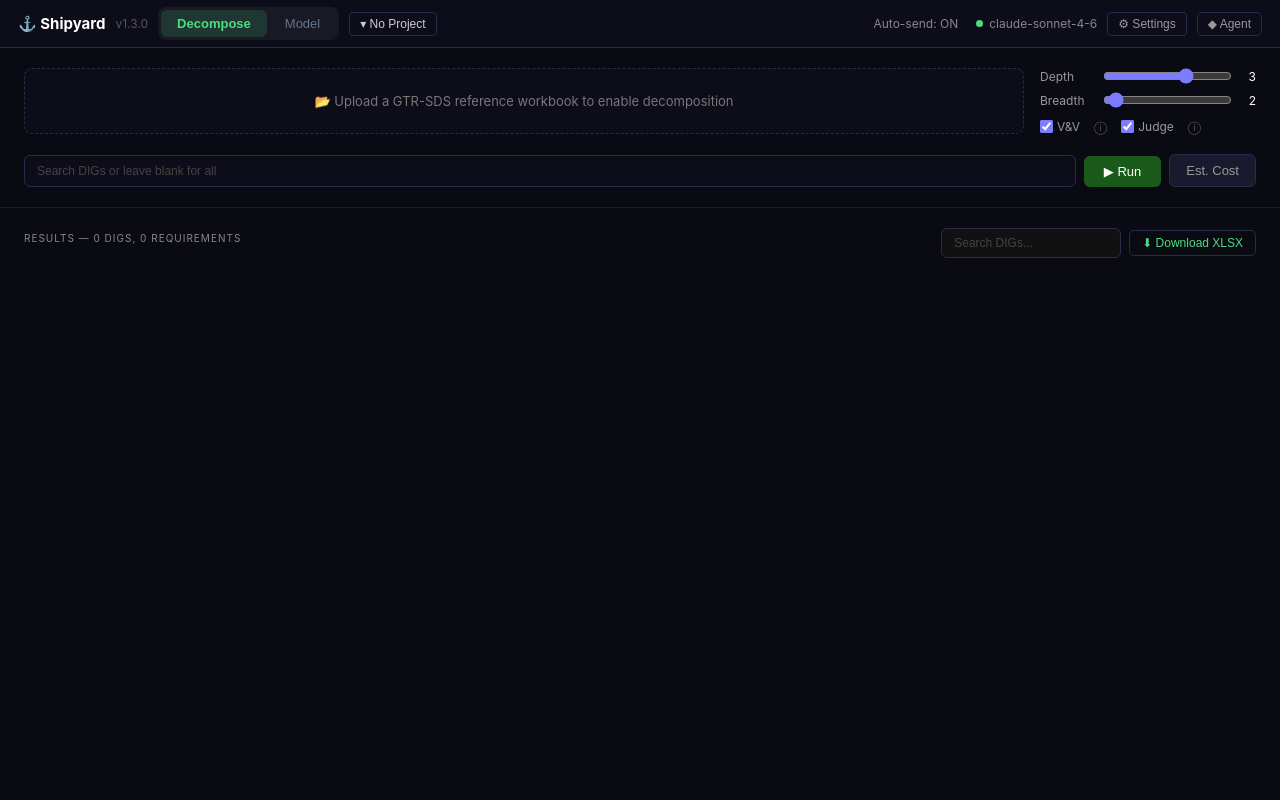
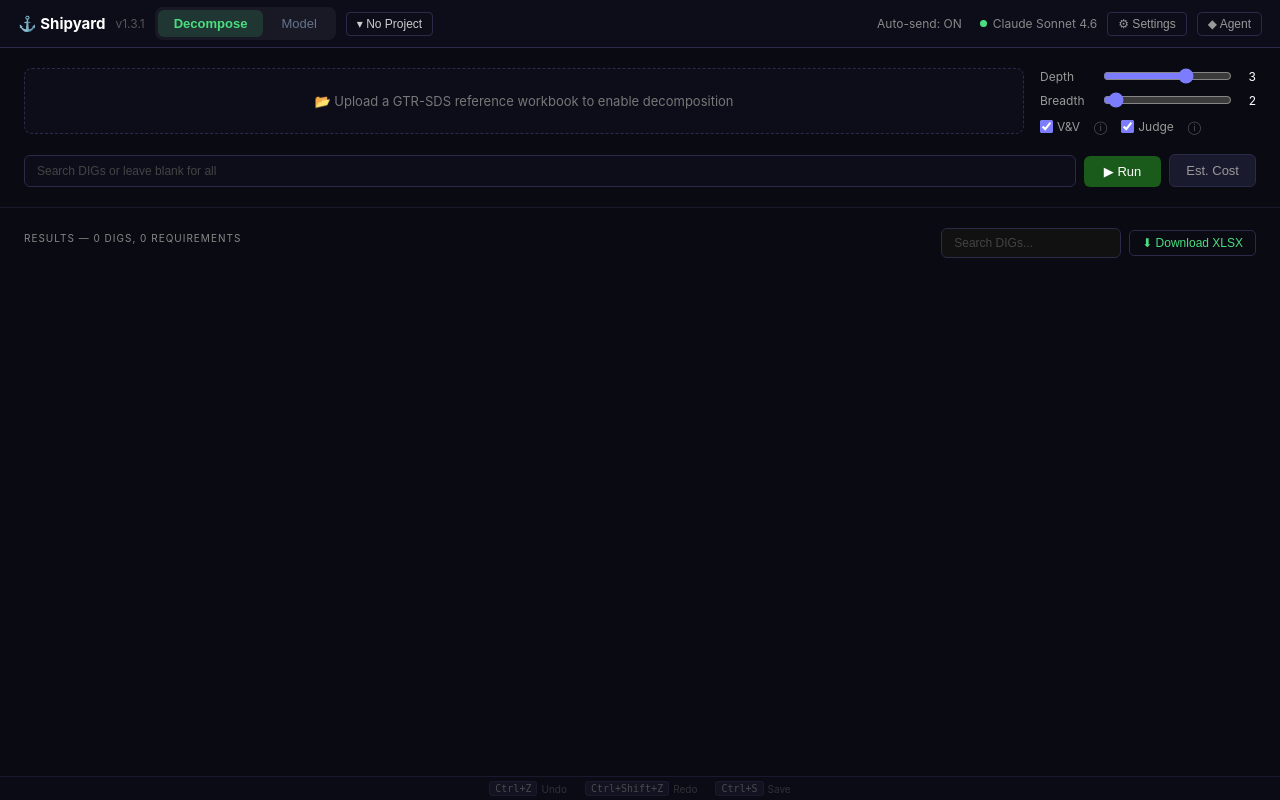
Before and after one commit to jude-sph/Shipyard, a FastAPI app: page / in a window 1280 px wide. Run offline with FastAPI, Linux system fonts and the light colour scheme; data that the repository does not hold is empty.

Commit message:
v1.3.1: bug fixes, CRUD endpoints, and UX improvements
Bug fixes:
- Fix undo/redo calling wrong endpoints (/model/ -> /project/)
- Add missing /project/save endpoint for Ctrl+S
- Persist LOCAL_LLM_URL to .env and reload on settings change
- Fix API key status field names (anthropic_key_set -> has_anthropic_key)
- Fix auto-send toggle accepting wrong field name
- Log template rendering errors instead of silently swallowing
- Log corrupted project file errors instead of silently skipping

New features:
- Add CRUD endpoints for model elements (PUT/DELETE/POST /model/element)
  instead of routing edits through the LLM chat agent
- Disable Run button during active decompose job
- Add keyboard shortcut bar (Ctrl+Z, Ctrl+Shift+Z, Ctrl+S)
- Add welcome toast on first launch with no project
- Add duration parameter to showToast()

Co-Authored-By: Claude Opus 4.6 (1M context) <noreply@anthropic.com>

```diff
--- a/pyproject.toml
+++ b/pyproject.toml
@@ -4,7 +4,7 @@ build-backend = "setuptools.build_meta"
 
 [project]
 name = "shipyard"
-version = "1.3.0"
+version = "1.3.1"
 description = "Unified shipbuilding requirements decomposition and MBSE modeling platform"
 requires-python = ">=3.11"
 dependencies = [
--- a/src/web/app.py
+++ b/src/web/app.py
@@ -105,6 +105,7 @@ def _reload_config():
     config.OPENROUTER_API_KEY = os.getenv("OPENROUTER_API_KEY", "")
     config.DECOMPOSE_MODEL = os.getenv("DECOMPOSE_MODEL", "claude-sonnet-4-6")
     config.MBSE_MODEL = os.getenv("MBSE_MODEL", "claude-sonnet-4-6")
+    config.LOCAL_LLM_URL = os.getenv("LOCAL_LLM_URL", "http://localhost:11434")
 
 
 def _slugify(name: str) -> str:
@@ -141,8 +142,8 @@ async def index(request: Request):
                 "decompose_model": config.DECOMPOSE_MODEL,
                 "mbse_model": config.MBSE_MODEL,
                 "default_mode": config.DEFAULT_MODE,
-                "anthropic_key_set": bool(config.ANTHROPIC_API_KEY),
-                "openrouter_key_set": bool(config.OPENROUTER_API_KEY),
+                "has_anthropic_key": bool(config.ANTHROPIC_API_KEY),
+                "has_openrouter_key": bool(config.OPENROUTER_API_KEY),
                 "local_url": config.LOCAL_LLM_URL,
                 "auto_send": True,
             }
@@ -153,8 +154,8 @@ async def index(request: Request):
                 "settings": json.dumps(settings_data),
                 "project": json.dumps(project_data),
             })
-        except Exception:
-            pass  # Fall through to JSON fallback
+        except Exception as exc:
+            logger.warning(f"Template rendering failed: {exc}")  # Fall through to JSON fallback
     return {
         "app": "Shipyard",
         "status": "running",
@@ -207,6 +208,14 @@ async def select_project(project_id: str):
     current_project = project
     current_project_name = project.project.name
     return json.loads(project.model_dump_json())
+
+
+@app.post("/project/save")
+async def save_current_project():
+    """Explicit save of the current project."""
+    project = _require_project()
+    save_project(project)
+    return {"status": "ok"}
 
 
 @app.post("/project/rename")
@@ -366,6 +375,7 @@ async def update_settings(request: Request):
         f"DEFAULT_MODE={body.get('default_mode', config.DEFAULT_MODE)}",
         f"DECOMPOSE_MODEL={decompose_model}",
         f"MBSE_MODEL={mbse_model}",
+        f"LOCAL_LLM_URL={body.get('local_url', config.LOCAL_LLM_URL)}",
         "",
     ]
     ak = body.get("anthropic_key", "").strip() or config.ANTHROPIC_API_KEY
@@ -406,7 +416,7 @@ async def toggle_auto_send(request: Request):
     global current_project
     project = _require_project()
     body = await request.json()
-    enabled = body.get("enabled", True)
+    enabled = body.get("auto_send", body.get("enabled", True))
 
     push_undo(project)
     project.auto_send = enabled
@@ -1383,6 +1393,94 @@ async def model_settings(request: Request):
     return {"status": "ok", "model_settings": json.loads(project.model_settings.model_dump_json())}
 
 
+@app.put("/model/element")
+async def update_element(request: Request):
+    """Rename or update a model element."""
+    global current_project
+    project = _require_project()
+    body = await request.json()
+    layer_key = body.get("layer")
+    coll_key = body.get("collection")
+    elem_id = body.get("id")
+    updates = body.get("updates", {})
+
+    if not layer_key or not coll_key or not elem_id:
+        raise HTTPException(400, "layer, collection, and id are required")
+
+    layer = project.layers.get(layer_key)
+    if not layer or coll_key not in layer:
+        raise HTTPException(404, f"Layer '{layer_key}/{coll_key}' not found")
+
+    push_undo(project)
+    coll = layer[coll_key]
+    found = False
+    for elem in coll:
+        if isinstance(elem, dict) and elem.get("id") == elem_id:
+            elem.update(updates)
+            found = True
+            break
+    if not found:
+        raise HTTPException(404, f"Element '{elem_id}' not found")
+
+    save_project(project)
+    current_project = project
+    return {"status": "ok"}
+
+
+@app.delete("/model/element")
+async def delete_element_endpoint(request: Request):
+    """Delete a model element."""
+    global current_project
+    project = _require_project()
+    body = await request.json()
+    layer_key = body.get("layer")
+    coll_key = body.get("collection")
+    elem_id = body.get("id")
+
+    if not layer_key or not coll_key or not elem_id:
+        raise HTTPException(400, "layer, collection, and id are required")
+
+    layer = project.layers.get(layer_key)
+    if not layer or coll_key not in layer:
+        raise HTTPException(404, f"Layer '{layer_key}/{coll_key}' not found")
+
+    push_undo(project)
+    original_len = len(layer[coll_key])
+    layer[coll_key] = [e for e in layer[coll_key] if not (isinstance(e, dict) and e.get("id") == elem_id)]
+    if len(layer[coll_key]) == original_len:
+        raise HTTPException(404, f"Element '{elem_id}' not found")
+
+    save_project(project)
+    current_project = project
+    return {"status": "ok"}
+
+
+@app.post("/model/element")
+async def add_element_endpoint(request: Request):
+    """Add a new element to a model layer."""
+    global current_project
+    project = _require_project()
+    body = await request.json()
+    layer_key = body.get("layer")
+    coll_key = body.get("collection")
+    element = body.get("element")
+
+    if not layer_key or not coll_key or not element:
+        raise HTTPException(400, "layer, collection, and element are required")
+
+    if layer_key not in project.layers:
+        project.layers[layer_key] = {}
+    if coll_key not in project.layers[layer_key]:
+        project.layers[layer_key][coll_key] = []
+
+    push_undo(project)
+    project.layers[layer_key][coll_key].append(element)
+
+    save_project(project)
+    current_project = project
+    return {"status": "ok"}
+
+
 # ---------------------------------------------------------------------------
 # Export routes
 # ---------------------------------------------------------------------------
--- a/src/web/static/app.js
+++ b/src/web/static/app.js
@@ -82,12 +82,16 @@ document.addEventListener('DOMContentLoaded', function () {
     readSelectedLayers();
     initProviderSelector(cfg.settings);
     initAutoSendToggle(cfg.settings);
+    updateActiveModelDisplay(cfg.settings);
     renderSuggestedPrompts(currentMode);
     checkForUpdates();
 
     // If a project is loaded, refresh everything
     if (currentProject && currentProject.slug) {
         refreshAll();
+    } else if (!currentProject) {
+        // First launch — show guidance
+        showToast('Welcome to Shipyard! Click the project selector to create or load a project.', 'info', 6000);
     }
 
     // Close dropdowns on outside click
@@ -646,6 +650,8 @@ async function proceedAfterCost() {
 }
 
 async function executeDecompRun(body) {
+    var runBtn = document.querySelector('.btn-run');
+    if (runBtn) { runBtn.disabled = true; runBtn.textContent = '\u23F3 Running...'; }
     try {
         var res = await fetch('/decompose/run', {
             method: 'POST',
@@ -702,6 +708,8 @@ function showDecompProgress() {
 function hideDecompProgress() {
     var section = $('decomp-progress');
     if (section) section.classList.add('hidden');
+    var runBtn = document.querySelector('.btn-run');
+    if (runBtn) { runBtn.disabled = false; runBtn.textContent = '\u25B6 Run'; }
 }
 
 async function cancelDecompJob() {
@@ -1051,6 +1059,24 @@ function applyToolMode(mode) {
         btn.classList.toggle('active', btn.getAttribute('data-mode') === mode);
     });
     initLayerCheckboxes();
+}
+
+// --- Active model display ---
+function updateActiveModelDisplay(settings) {
+    var el = $('active-model');
+    if (!el) return;
+    var modelId = (settings && (settings.mbse_model || settings.decompose_model || settings.model)) || 'claude-sonnet-4-6';
+    // Look up friendly name from catalogue
+    var cfg = window.SHIPYARD_CONFIG || {};
+    var catalogue = cfg.modelCatalogue || [];
+    var name = modelId;
+    for (var i = 0; i < catalogue.length; i++) {
+        if (catalogue[i].id === modelId) {
+            name = catalogue[i].name;
+            break;
+        }
+    }
+    el.textContent = name;
 }
 
 // --- Provider selector ---
@@ -1647,15 +1673,17 @@ function startInlineEdit(row, layerKey, collKey, elem) {
 
 async function saveInlineEdit(row, layerKey, collKey, elem, newName, nameSpan) {
     try {
-        var res = await fetch('/model/chat', {
-            method: 'POST',
+        var res = await fetch('/model/element', {
+            method: 'PUT',
             headers: { 'Content-Type': 'application/json' },
             body: JSON.stringify({
-                message: 'Rename element ' + elem.id + ' to "' + newName + '"',
-                mode: 'model',
+                layer: layerKey,
+                collection: collKey,
+                id: elem.id,
+                updates: { name: newName },
             }),
         });
-        var data = await res.json();
+        if (!res.ok) throw new Error((await res.json()).detail || 'Update failed');
 
         if (currentModel && currentModel.layers && currentModel.layers[layerKey] && currentModel.layers[layerKey][collKey]) {
             var coll = currentModel.layers[layerKey][collKey];
@@ -1683,12 +1711,13 @@ async function deleteElement(elementId, layerKey, collKey) {
     if (!confirm('Delete element ' + elementId + '?')) return;
 
     try {
-        var res = await fetch('/model/chat', {
-            method: 'POST',
+        var res = await fetch('/model/element', {
+            method: 'DELETE',
             headers: { 'Content-Type': 'application/json' },
             body: JSON.stringify({
-                message: 'Remove element ' + elementId,
-                mode: 'model',
+                layer: layerKey,
+                collection: collKey,
+                id: elementId,
             }),
         });
         if (res.ok) {
@@ -1749,12 +1778,13 @@ function showAddElementForm(layerKey, collKey, listDiv, addBtn) {
 
 async function addElement(layerKey, collKey, newElem) {
     try {
-        var res = await fetch('/model/chat', {
+        var res = await fetch('/model/element', {
             method: 'POST',
             headers: { 'Content-Type': 'application/json' },
             body: JSON.stringify({
-                message: 'Add element ' + newElem.id + ' "' + newElem.name + '" to ' + layerKey + '/' + collKey,
-                mode: 'model',
+                layer: layerKey,
+                collection: collKey,
+                element: newElem,
             }),
         });
         if (res.ok) {
@@ -2579,6 +2609,7 @@ async function saveSettings() {
             if (statusEl && body.auto_send !== undefined) {
                 statusEl.textContent = body.auto_send ? 'ON' : 'OFF';
             }
+            updateActiveModelDisplay(cfg.settings);
             closeSettings();
             showToast('Settings saved', 'success');
         } else {
@@ -2843,7 +2874,7 @@ function exportFullProject() {
 
 async function performUndo() {
     try {
-        var res = await fetch('/model/undo', { method: 'POST' });
+        var res = await fetch('/project/undo', { method: 'POST' });
         if (res.ok) {
             var data = await res.json();
             currentModel = data;
@@ -2860,7 +2891,7 @@ async function performUndo() {
 
 async function performRedo() {
     try {
-        var res = await fetch('/model/redo', { method: 'POST' });
+        var res = await fetch('/project/redo', { method: 'POST' });
         if (res.ok) {
             var data = await res.json();
             currentModel = data;
@@ -2889,8 +2920,9 @@ async function forceSave() {
 // 16. UTILITIES
 // =============================================================================
 
-function showToast(message, type) {
+function showToast(message, type, duration) {
     type = type || 'info';
+    duration = duration || 4000;
     var container = $('toast-container');
     if (!container) return;
     var toast = el('div', { className: 'toast toast-' + type, textContent: message });
@@ -2900,7 +2932,7 @@ function showToast(message, type) {
     setTimeout(function () {
         toast.classList.remove('toast-show');
         setTimeout(function () { toast.remove(); }, 300);
-    }, 4000);
+    }, duration);
 }
 
 function showError(msg) {
--- a/src/web/static/style.css
+++ b/src/web/static/style.css
@@ -1780,3 +1780,22 @@ body {
     .decomp-controls { min-width: auto; }
     .agent-panel { width: 100%; }
 }
+
+/* ── Keyboard Shortcut Bar ──────────────────────────────── */
+
+.shortcut-bar {
+    position: fixed; bottom: 0; left: 0; right: 0;
+    display: flex; justify-content: center; gap: 18px;
+    padding: 4px 0;
+    background: var(--bg-panel); border-top: 1px solid var(--border);
+    opacity: 0.5; font-size: 10px; color: var(--text-muted);
+    z-index: 50;
+}
+.shortcut-bar:hover { opacity: 0.9; }
+
+.shortcut-hint { display: flex; align-items: center; gap: 4px; }
+
+kbd {
+    background: #1a1a2e; border: 1px solid #2a2a4a; border-radius: 3px;
+    padding: 1px 5px; font-family: monospace; font-size: 10px; color: #888;
+}
--- a/src/web/templates/index.html
+++ b/src/web/templates/index.html
@@ -12,7 +12,7 @@
     <header id="top-bar">
         <div class="header-left">
             <span class="logo">&#9875; Shipyard</span>
-            <span class="version">v1.3.0</span>
+            <span class="version">v1.3.1</span>
             <!-- Mode tabs -->
             <div class="mode-tabs">
                 <button class="mode-tab active" data-mode="decompose" onclick="switchMode('decompose')">Decompose</button>
@@ -28,7 +28,7 @@
         </div>
         <div class="header-right">
             <span class="auto-send-toggle" onclick="toggleAutoSend()">Auto-send: <span id="auto-send-status">ON</span></span>
-            <span class="model-indicator"><span class="dot"></span> <span id="active-model">claude-sonnet-4-6</span></span>
+            <span class="model-indicator"><span class="dot"></span> <span id="active-model"></span></span>
             <button class="btn-icon" onclick="openSettings()">&#9881; Settings</button>
             <button id="agent-toggle" class="btn-icon" onclick="toggleAgent()">&#9670; Agent</button>
         </div>
@@ -540,6 +540,13 @@
     <!-- Toast Container -->
     <div id="toast-container" class="toast-container"></div>
 
+    <!-- Keyboard shortcut hints -->
+    <div class="shortcut-bar">
+        <span class="shortcut-hint"><kbd>Ctrl+Z</kbd> Undo</span>
+        <span class="shortcut-hint"><kbd>Ctrl+Shift+Z</kbd> Redo</span>
+        <span class="shortcut-hint"><kbd>Ctrl+S</kbd> Save</span>
+    </div>
+
     <!-- Data for JavaScript -->
     <script>
         window.SHIPYARD_CONFIG = {
```
Also changed, not shown: src/core/project.py (+7 -2 lines).
